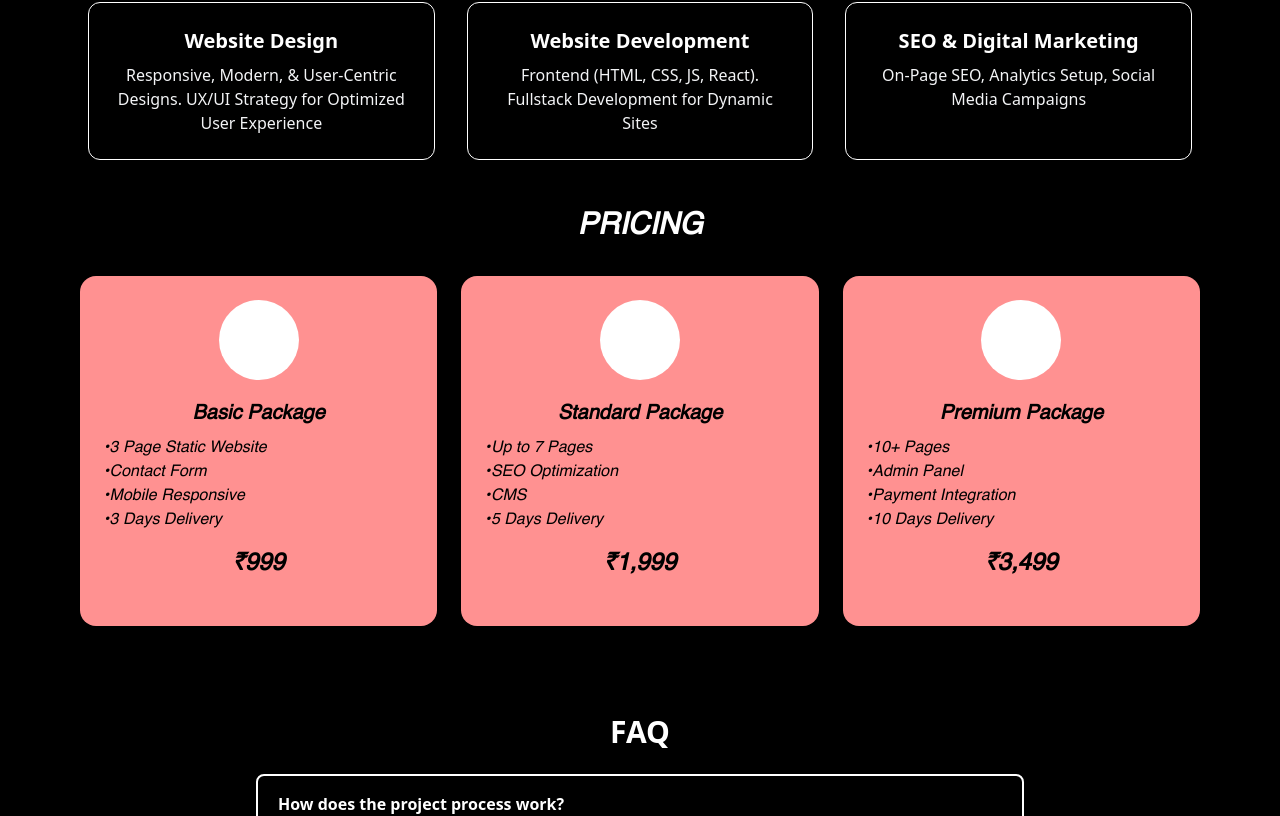
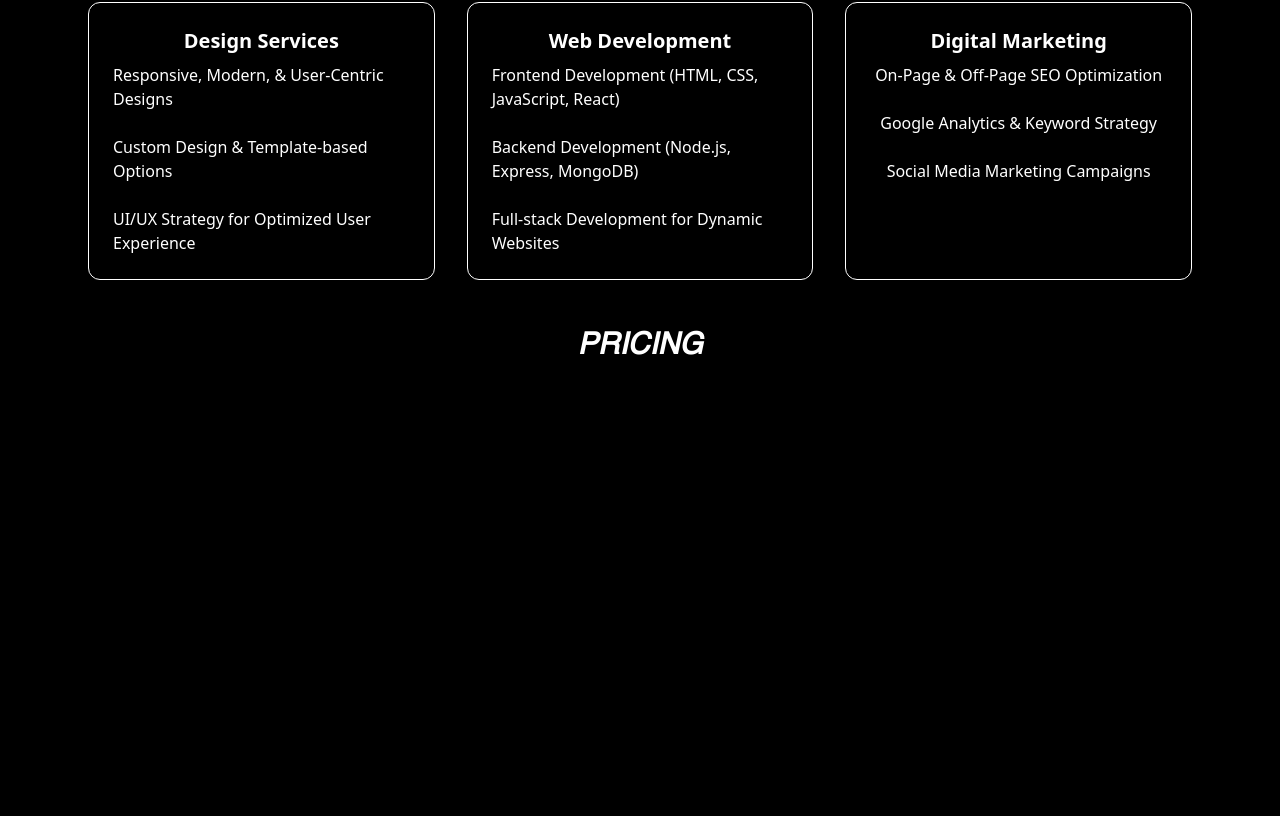
Before and after one commit to joni7679/codecraftersround2, a React (Vite) app: page /services in a window 1280 px wide. Shown: the part 950-1766 px from the top of the page. Built offline with nearby package versions, Linux system fonts and the light colour scheme.

Commit message:
srives section page a animtion apply

```diff
--- a/src/components/About.jsx
+++ b/src/components/About.jsx
@@ -46,7 +46,7 @@ const About = () => {
 
             // Animate Cards
             tl.from(cards.current, {
-                scaleY: 0.6,
+                y: 40,
                 opacity: 0,
                 stagger: 0.2,
             }, "+=0.6");
@@ -98,6 +98,12 @@ const About = () => {
                                 }`}
                             style={{ backgroundColor: card.bgColor }}
                         >
+                            <div className="transform origin-bottom w-full h-full">
+
+
+
+
+                            </div>
                             {card.icon && (
                                 <div className="absolute -top-6 left-1/2 transform -translate-x-1/2 w-20 h-20 bg-[#ff5656] rounded-full flex items-center justify-center text-white font-bold text-sm">
                                     <FaStar />
--- a/src/components/Card.jsx
+++ b/src/components/Card.jsx
@@ -38,8 +38,24 @@ function Card() {
             duration: 1.5,
             stagger: 0.2,
             ease: "power3.out",
-        }, 'start');
+        }, 'start+=0.5');
 
+        console.log(headingTextRef.current);
+
+        const text = headingTextRef.current.innerText;
+        console.log(text);
+
+        console.log("headingTextRef.current.innerText", text);
+        const newText = text.split("").map((char, index) =>
+            `<span key=${index} class="inline-block opacity-30 text-gray-500">${char}</span>`
+        ).join("");
+
+        headingTextRef.current.innerHTML = newText;
+        tl.to(headingTextRef.current.children, {
+            opacity: 1,
+            stagger: 0.2,
+            color: "#fff",
+        },"start+=0.6");
 
 
 
--- a/src/components/FAQ.jsx
+++ b/src/components/FAQ.jsx
@@ -1,34 +1,87 @@
+import { RiArrowDownSLine } from "react-icons/ri";
 import { faqData } from "../constants/faqData";
-import { useState } from "react";
-
+import { useEffect, useRef, useState } from "react";
+import gsap from "gsap";
+import { ScrollTrigger } from "gsap/ScrollTrigger";
+gsap.registerPlugin(ScrollTrigger);
 export const FAQ = () => {
     const [openIndex, setOpenIndex] = useState(null);
+    const faqRefs = useRef([]);
+    const heading = useRef(null);
 
+    faqRefs.current = [];
     const toggle = (index) => {
         setOpenIndex(openIndex === index ? null : index);
     };
+    useEffect(() => {
+        let tl = gsap.timeline({
+            scrollTrigger: {
+                trigger: faqRefs.current,
+                start: "top 90%",
+                end: "bottom 20%",
+                scrub: 2,
+                markers: true,
+            },
+            defaults: {
+                ease: "power2.out",
+                duration: 1.2,
+            }
+        })
+        // Animate Heading
+        tl.fromTo(heading.current, {
+            y: 60,
+            opacity: 0,
+            scale: 1.4,
+        }, {
+            y: 0,
+            opacity: 1,
+            scale: 1,
+        }, "+=0.8")
+
+    // Animate FAQ Items
+    faqRefs.current.forEach((el, index) => {
+        tl.fromTo(el, {
+            y: 40,
+            opacity: 0,
+            duration: 0.8,
+            scale: 1.2,
+            ease: "power3.out",
+        }, {
+            y: 0,
+            opacity: 1,
+            stagger: 0.2,
+            duration: 0.8,
+            scale: 1,
+            ease: "power3.out",
+        }, "+=0.6")
+
+    })
+
+}, [])
+
 
 return (
     <section id="faq" className="py-16 px-6 text-center bg-black text-white">
-            <h3 className="text-3xl font-bold mb-6">FAQ</h3>
+        <h3 ref={heading} className="text-3xl font-bold mb-6">FAQ</h3>
         <div className="max-w-3xl mx-auto text-left space-y-4">
             {faqData.map((faq, i) => (
                 <div
                     key={i}
                     onClick={() => toggle(i)}
-                        className={`border-2 border-white  rounded-lg px-5 py-4 cursor-pointer overflow-hidden transition-all duration-500 ease-in-out ${openIndex === i ? "scale-105" : "scale-100"
+                    ref={(el) => faqRefs.current[i] = el}
+                    className={` relative border-2 border-white  rounded-lg px-5 py-4 cursor-pointer overflow-hidden transition-all duration-500 ease-in-out ${openIndex === i ? "scale-105" : "scale-100"
                         }`}
                 >
                     <summary className="font-semibold text-white list-none">
                         {faq.question}
                     </summary>
 
+                    <RiArrowDownSLine className="text-2xl absolute right-2 top-4" />
                     <div
                         className={`transition-all duration-500 ease-in-out ${openIndex === i
                             ? "max-h-40 opacity-100 scale-y-100 mt-2"
                             : "max-h-0 opacity-0 scale-y-0"
-                                } transform origin-top`}
-                        >
+                            } transform origin-top`}  >
                         <p className="text-gray-400">{faq.answer}</p>
                     </div>
                 </div>
--- a/src/components/Footer.jsx
+++ b/src/components/Footer.jsx
@@ -6,6 +6,9 @@ import { FaPhoneAlt } from "react-icons/fa";
 import ContactCTA from "./ContactCTA";
 import AgencyCard from "./AgencyCard";
 const Footer = () => {
+
+
+
     return (
         <footer className="bg-[#0b0b0b] text-white px-6 py-10 md:py-12 relative">
             <div className="container mx-auto">
--- a/src/components/Pricing.jsx
+++ b/src/components/Pricing.jsx
@@ -1,30 +1,90 @@
-import React from 'react'
-import { plans } from '../constants/PricingData'
-import { div } from 'motion/react-client'
+import React, { useEffect, useRef } from 'react';
+import { plans } from '../constants/PricingData';
+import gsap from 'gsap';
+import { ScrollTrigger } from 'gsap/ScrollTrigger';
+
+gsap.registerPlugin(ScrollTrigger);
 
 function Pricing() {
+    const planSection = useRef(null);
+    const overly = useRef([]);
+    const title = useRef([]);
+    const price = useRef([]);
+    const features = useRef([]);
+
+    useEffect(() => {
+        let tl = gsap.timeline({
+            scrollTrigger: {
+                trigger: planSection.current,
+                start: "top bottom",
+                end: "bottom 70%",
+                scrub: 2,
+                // markers: true,
+            },
+        });
+
+        // Animate overlays
+        overly.current.forEach((el, i) => {
+            tl.fromTo(el,
+                { scaleY: 0, opacity: 0, transformOrigin: "bottom" },
+                { scaleY: 1, opacity: 1, duration: 0.8, ease: "power3.out" },
+
+            );
+        });
+
+        // Animate titles
+        title.current.forEach((el, i) => {
+            tl.fromTo(el,
+                { y: 20, opacity: 0, scale: 1.1 },
+                { y: 0, opacity: 1, scale: 1, duration: 0.6, ease: "power3.out" },
+                "+=0.1"
+            );
+        });
+
+        // Animate features
+        features.current.forEach((ul, i) => {
+            const items = ul.querySelectorAll('li');
+            tl.fromTo(items,
+                { y: 15, opacity: 0 },
+                { y: 0, opacity: 1, stagger: 0.1, duration: 0.5, ease: "power4.out" },
+                "+=0.3"
+            );
+        });
+
+        // Animate prices
+        price.current.forEach((el, i) => {
+            tl.fromTo(el,
+                { scale: 0.8, opacity: 0 },
+                { scale: 1, opacity: 1, duration: 0.6, ease: "back.out(1.7)" },
+                "+=0.1"
+            );
+        });
+    }, []);
+
     return (
-        <>
-            <section id="plans" className="p-6 text-center font-[Helvetica-Oblique] bg-black text-white">
+        <section ref={planSection} id="plans" className="p-6 text-center font-[Helvetica-Oblique] bg-black text-white">
             <h3 className="text-3xl font-bold mb-8">PRICING</h3>
             <div className="grid grid-cols-1 md:grid-cols-3 gap-6 px-4 max-w-6xl mx-auto">
                 {plans.map((plan, i) => (
-
-                        <div key={i} className="bg-[#ff9191] max-w-sm h-[350px] text-black p-6 rounded-2xl shadow-xl">
-                            <div className='w-[80px] h-[80px] bg-white rounded-full text-center m-auto mb-5'></div>
-                            <h4 className="text-xl font-bold mb-2">{plan.name}</h4>
-                            <ul className="text-left mb-4">
+                    <div key={i} className="max-w-sm h-[380px] text-black p-6 rounded-2xl shadow-xl relative overflow-hidden">
+                        <div
+                            ref={(el) => overly.current[i] = el}
+                            className="overly absolute top-0 left-0 w-full h-full opacity-0 scale-y-0 origin-bottom bg-[#FFA1A1] p-6 rounded-[20px]"
+                        >
+                            <div className="w-[80px] h-[80px] bg-white rounded-full text-center m-auto mb-5"></div>
+                            <h4 ref={(el) => title.current[i] = el} className="text-xl font-bold mb-2">{plan.name}</h4>
+                            <ul ref={(el) => features.current[i] = el} className="text-left mb-4">
                                 {plan.features.map((f, j) => (
-                                    <li key={j}>•{f}</li>
+                                    <li key={j}>• {f}</li>
                                 ))}
                             </ul>
-                            <p className="text-2xl font-bold mb-4">{plan.price}</p>
+                            <p ref={(el) => price.current[i] = el} className="text-2xl font-bold mb-4">{plan.price}</p>
+                        </div>
                     </div>
                 ))}
             </div>
         </section>
-        </>
-    )
+    );
 }
 
-export default Pricing
+export default Pricing;
--- a/src/components/Services.jsx
+++ b/src/components/Services.jsx
@@ -1,5 +1,6 @@
 import React from 'react'
-import { services } from '../constants/ServicesData'
+import { ServicesData } from '../constants/ServicesData'
+import { PiDotsThreeCircle } from 'react-icons/pi'
 
 function Services() {
   return (
@@ -7,10 +8,16 @@ function Services() {
       <section id="services" className="text-center p-6 bg-black text-white">
         <h3 className="text-3xl font-bold mb-8">OUR SERVICES</h3>
         <div className="grid grid-cols-1 md:grid-cols-3 gap-8 px-6 max-w-6xl mx-auto">
-          {services.map((service, i) => (
+          {ServicesData.map((service, i) => (
             <div key={i} className=" p-6 rounded-xl shadow-lg border">
               <h4 className="text-xl font-semibold mb-2">{service.title}</h4>
-              <p className="text-gray-100">{service.details}</p>
+              <ul className='flex items-center gap-6 flex-col'>
+                {service.points.map((point, i) => (
+                  <li className='text-left' key={i}>
+                    {point}</li>
+                ))}
+              </ul>
+
             </div>
           ))}
         </div>
--- a/src/constants/ServicesData.js
+++ b/src/constants/ServicesData.js
@@ -1,14 +1,27 @@
-export const services = [
+
+export const ServicesData = [
     {
-        title: "Website Design",
-        details: "Responsive, Modern, & User-Centric Designs. UX/UI Strategy for Optimized User Experience",
+      title: "Design Services",
+      points: [
+        "Responsive, Modern, & User-Centric Designs",
+        "Custom Design & Template-based Options",
+        "UI/UX Strategy for Optimized User Experience"
+      ]
     },
     {
-        title: "Website Development",
-        details: "Frontend (HTML, CSS, JS, React). Fullstack Development for Dynamic Sites",
+      title: "Web Development",
+      points: [
+        "Frontend Development (HTML, CSS, JavaScript, React)",
+        "Backend Development (Node.js, Express, MongoDB)",
+        "Full-stack Development for Dynamic Websites"
+      ]
     },
     {
-        title: "SEO & Digital Marketing",
-        details: "On-Page SEO, Analytics Setup, Social Media Campaigns",
-    },
-];
+      title: "Digital Marketing",
+      points: [
+        "On-Page & Off-Page SEO Optimization",
+        "Google Analytics & Keyword Strategy",
+        "Social Media Marketing Campaigns"
+      ]
+    }
+  ];
--- a/src/index.css
+++ b/src/index.css
@@ -167,7 +167,7 @@ main {
 
 .marquee-row.reverse {
   animation: scroll-right 40s linear infinite;
-  transform: translateX(50%);
+
 }
 
 @keyframes scroll-left {
```
Lines whose indentation alone changed are shown as unchanged.
